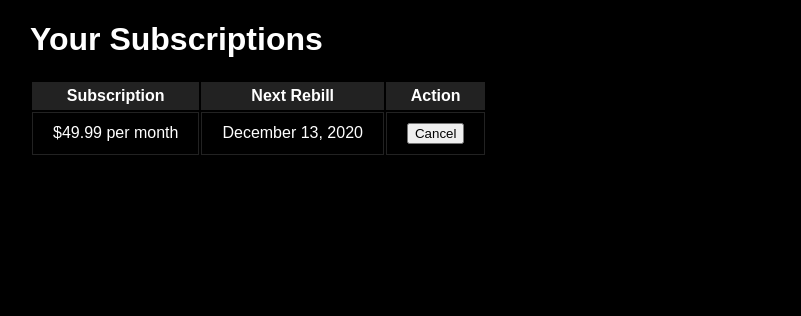
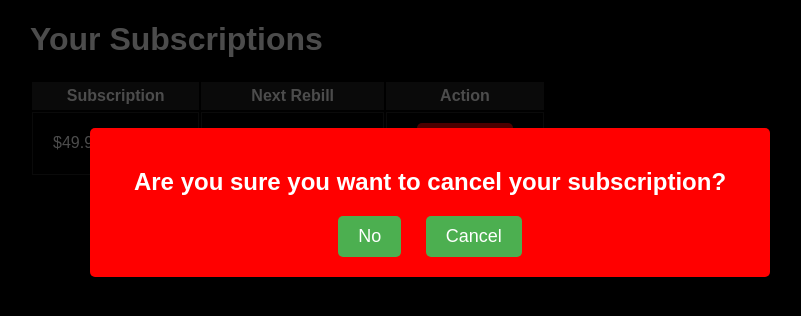
Before and after one commit to ralphguinucud/modal_exam, a plain HTML site: page index.html in a window 1280 px wide. Both pictures are taken after a click on the button "Cancel". Shown: the whole page, without its empty margins (210-1011 px from the left). Drawn offline with Linux system fonts and the light colour scheme.

Commit message:
Modal complete

```diff
--- a/index.html
+++ b/index.html
@@ -20,13 +20,26 @@
 					<tr>
 						<td>$49.99 per month</td>
 						<td>December 13, 2020</td>
-						<td><button>Cancel</button></td>
+						<td><button id="cancelBtn">Cancel</button></td>
 					</tr>
 				</tbody>
 			</table>
 		</div>
-		<footer>
-			<script type="text/javascript" src="modal.js"></script>
-		</footer>
-	</body>
+			<!-- Confirmation Modal -->
+		<div id="confirmModal" class="modal">
+			<div class="modal-content">
+				<h2>Are you sure you want to cancel your subscription?</h2>
+				<div class="modal-buttons">
+					<button id="noBtn">No</button>
+					<button id="yesBtn">Cancel</button>
+				</div>
+			</div>
+		</div>
+
+	<footer>
+		<script type="text/javascript" src="modal.js"></script>
+	</footer>
+</body>
+
+
 </html>
--- a/modal.css
+++ b/modal.css
@@ -30,3 +30,58 @@ td {
 	border-radius: 5px;
 	background: #ff0000;
 }
+
+#cancelBtn{
+	background-color: red;
+	color: white;
+	padding: 10px 20px;
+	border: none;
+	border-radius: 5px;
+	cursor: pointer;
+	font-size: 18px;
+	margin: 0 10px;
+}
+
+/* Modal CSS */
+.modal {
+	display: none;
+	position: fixed;
+	top: 0;
+	left: 0;
+	width: 100%;
+	height: 100%;
+	background-color: rgba(0,0,0,0.7);
+	}
+
+	.modal-content {
+	background-color: red;
+	margin: 10% auto;
+	padding: 20px;
+	border-radius: 5px;
+	width: 50%;
+	text-align: center;
+	}
+
+	.modal-buttons {
+	margin-top: 20px;
+	}
+
+	.modal button {
+	background-color: #4CAF50;
+	color: white;
+	padding: 10px 20px;
+	border: none;
+	border-radius: 5px;
+	cursor: pointer;
+	font-size: 18px;
+	margin: 0 10px;
+	}
+
+	.modal button:hover {
+	background-color: #3e8e41;
+	}
+
+	#cancelBtn:hover {
+	cursor: pointer;
+	text-decoration: underline;
+	}
--- a/modal.js
+++ b/modal.js
@@ -1 +1,37 @@
 /* js code */
+// Get the modal
+var modal = document.getElementById("confirmModal");
+
+// Get the button that opens the modal
+var cancelBtn = document.getElementById("cancelBtn");
+
+// Get the No and Yes buttons in the modal
+var noBtn = document.getElementById("noBtn");
+var yesBtn = document.getElementById("yesBtn");
+
+// When the user clicks the Cancel button, open the modal
+cancelBtn.onclick = function() {
+modal.style.display = "block";
+}
+
+// When the user clicks No, close the modal
+noBtn.onclick = function() {
+modal.style.display = "none";
+}
+
+// When the user clicks Yes, update the modal and close it after 2 seconds
+yesBtn.onclick = function() {
+var modalContent = document.querySelector(".modal-content");
+modalContent.innerHTML = "<h2>Subscription successfully cancelled!</h2>";
+setTimeout(function() {
+modal.style.display = "none";
+cancelBtn.innerHTML = "Cancelled";
+}, 2000);
+}
+
+// When the user clicks anywhere outside of the modal, close it
+window.onclick = function(event) {
+if (event.target == modal) {
+modal.style.display = "none";
+}
+}
```
